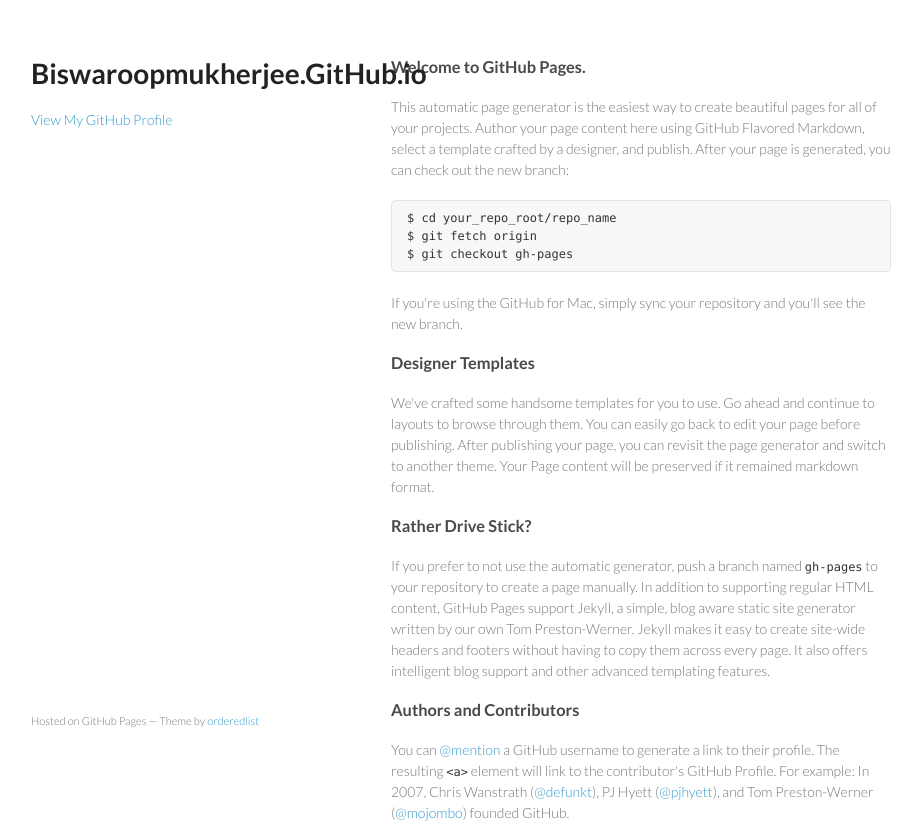
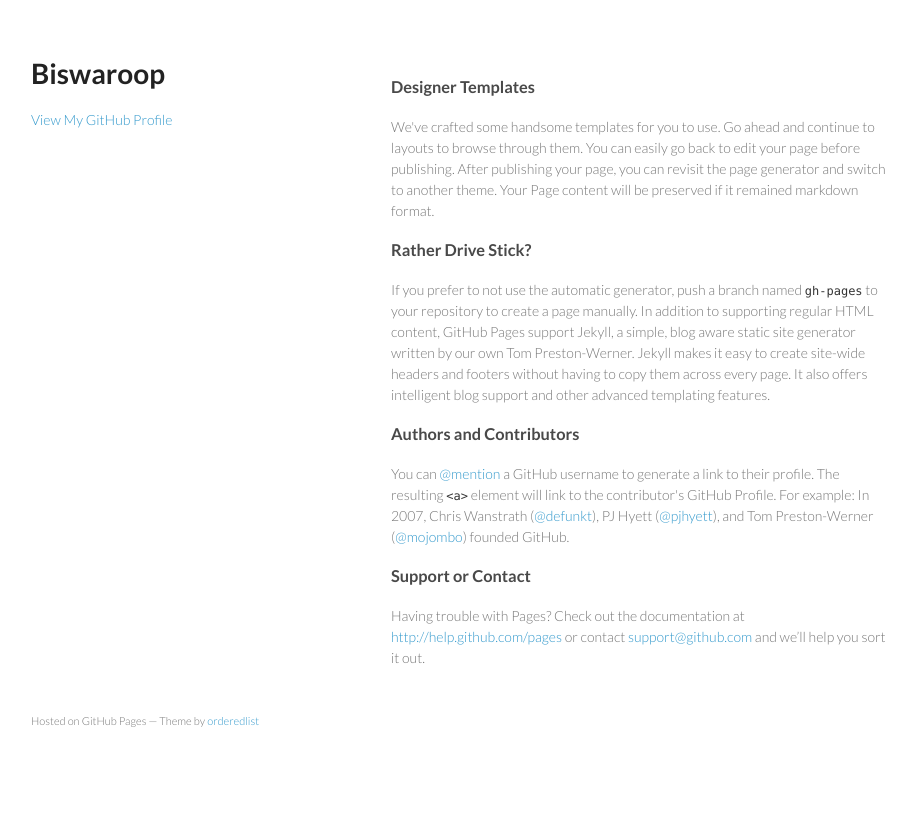
Before and after one commit to biswaroopmukherjee/biswaroopmukherjee.github.io, a plain HTML site: page index.html in a window 1280 px wide. Shown: the top 826 px of the page, without its empty margins (179-1101 px from the left). After the commit the page ends 800 px from the top, so only its background shows below. Drawn offline with Linux system fonts and the light colour scheme.

Commit message:
Small changes

```diff
--- a/index.html
+++ b/index.html
@@ -3,7 +3,7 @@
   <head>
     <meta charset="utf-8">
     <meta http-equiv="X-UA-Compatible" content="chrome=1">
-    <title>Biswaroopmukherjee.GitHub.io by biswaroopmukherjee</title>
+    <title>Biswaroop</title>
 
     <link rel="stylesheet" href="stylesheets/styles.css">
     <link rel="stylesheet" href="stylesheets/pygment_trac.css">
@@ -15,7 +15,7 @@
   <body>
     <div class="wrapper">
       <header>
-        <h1>Biswaroopmukherjee.GitHub.io</h1>
+        <h1>Biswaroop</h1>
         <p></p>
 
 
@@ -24,16 +24,6 @@
       </header>
       <section>
         <h3>
-<a name="welcome-to-github-pages" class="anchor" href="#welcome-to-github-pages"><span class="octicon octicon-link"></span></a>Welcome to GitHub Pages.</h3>
-
-<p>This automatic page generator is the easiest way to create beautiful pages for all of your projects. Author your page content here using GitHub Flavored Markdown, select a template crafted by a designer, and publish. After your page is generated, you can check out the new branch:</p>
-
-<pre><code>$ cd your_repo_root/repo_name
-$ git fetch origin
-$ git checkout gh-pages
-</code></pre>
-
-<p>If you're using the GitHub for Mac, simply sync your repository and you'll see the new branch.</p>
 
 <h3>
 <a name="designer-templates" class="anchor" href="#designer-templates"><span class="octicon octicon-link"></span></a>Designer Templates</h3>
```
